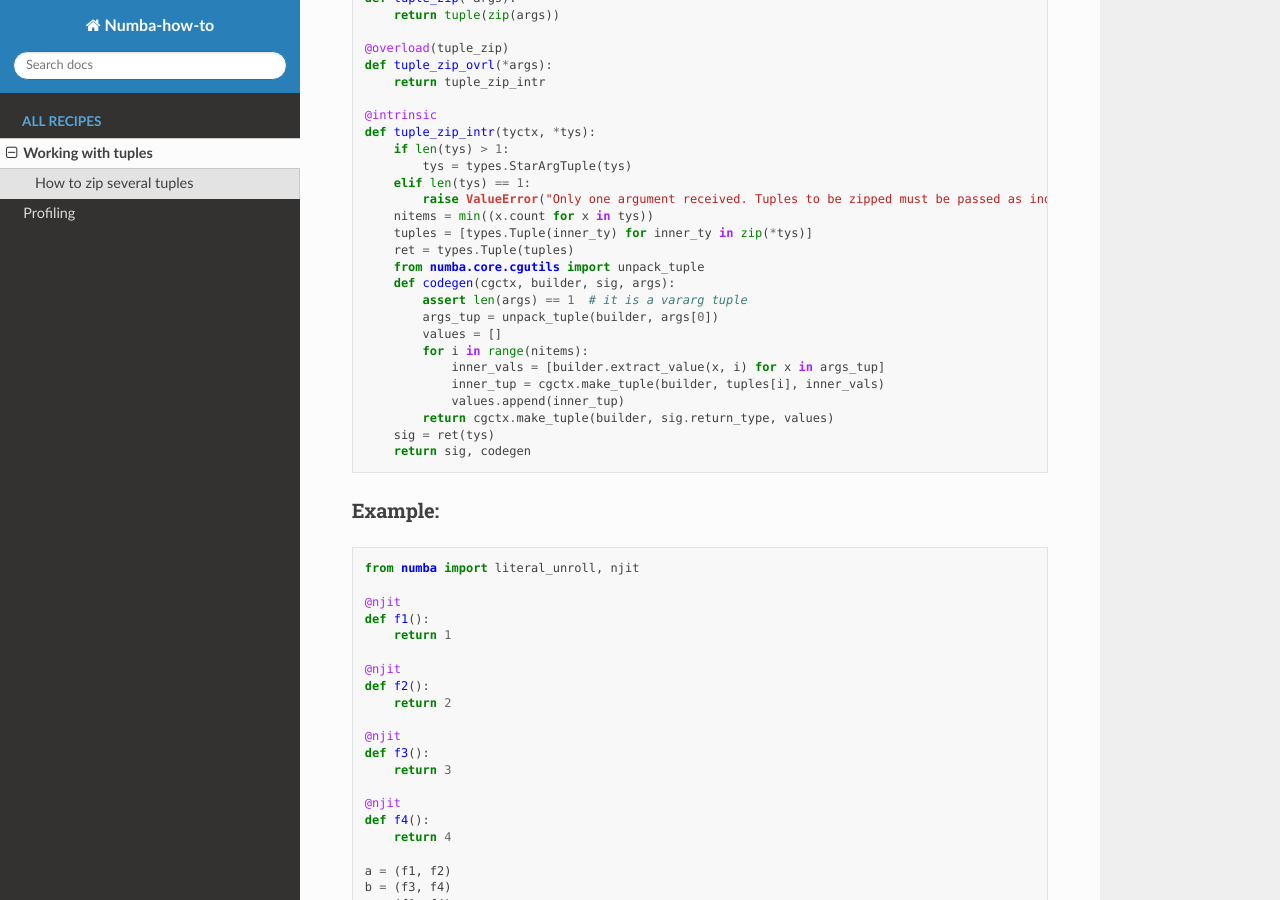
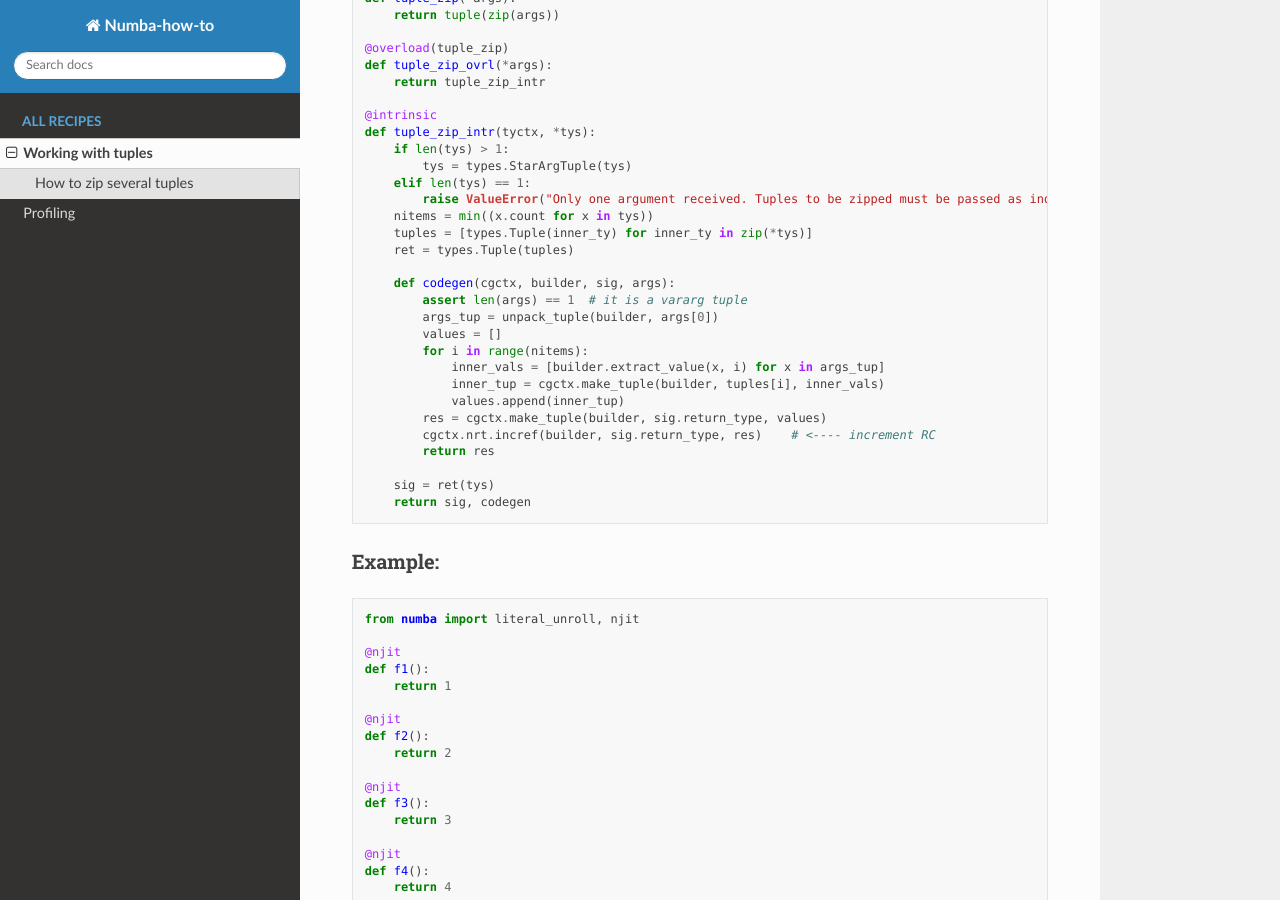
Before and after one commit to luk-f-a/numba-how-to, a Sphinx documentation site: the page built from docs/source/tuples.md, in a window 1280 px wide and 900 px high, scrolled down 497 px. Built offline with Sphinx 7.4.7 and the Read the Docs theme 2.0.0, drawn with Linux system fonts in a browser that asks for light colours.

Commit message:
fixed issue 8 part 1

````diff
--- a/docs/source/tuples.md
+++ b/docs/source/tuples.md
@@ -30,7 +30,7 @@ def tuple_zip_intr(tyctx, *tys):
     nitems = min((x.count for x in tys))
     tuples = [types.Tuple(inner_ty) for inner_ty in zip(*tys)]
     ret = types.Tuple(tuples)
-    from numba.core.cgutils import unpack_tuple
+
     def codegen(cgctx, builder, sig, args):
         assert len(args) == 1  # it is a vararg tuple
         args_tup = unpack_tuple(builder, args[0])
@@ -39,7 +39,10 @@ def tuple_zip_intr(tyctx, *tys):
             inner_vals = [builder.extract_value(x, i) for x in args_tup]
             inner_tup = cgctx.make_tuple(builder, tuples[i], inner_vals)
             values.append(inner_tup)
-        return cgctx.make_tuple(builder, sig.return_type, values)
+        res = cgctx.make_tuple(builder, sig.return_type, values)
+        cgctx.nrt.incref(builder, sig.return_type, res)    # <---- increment RC
+        return res
+
     sig = ret(tys)
     return sig, codegen
 ```
````
